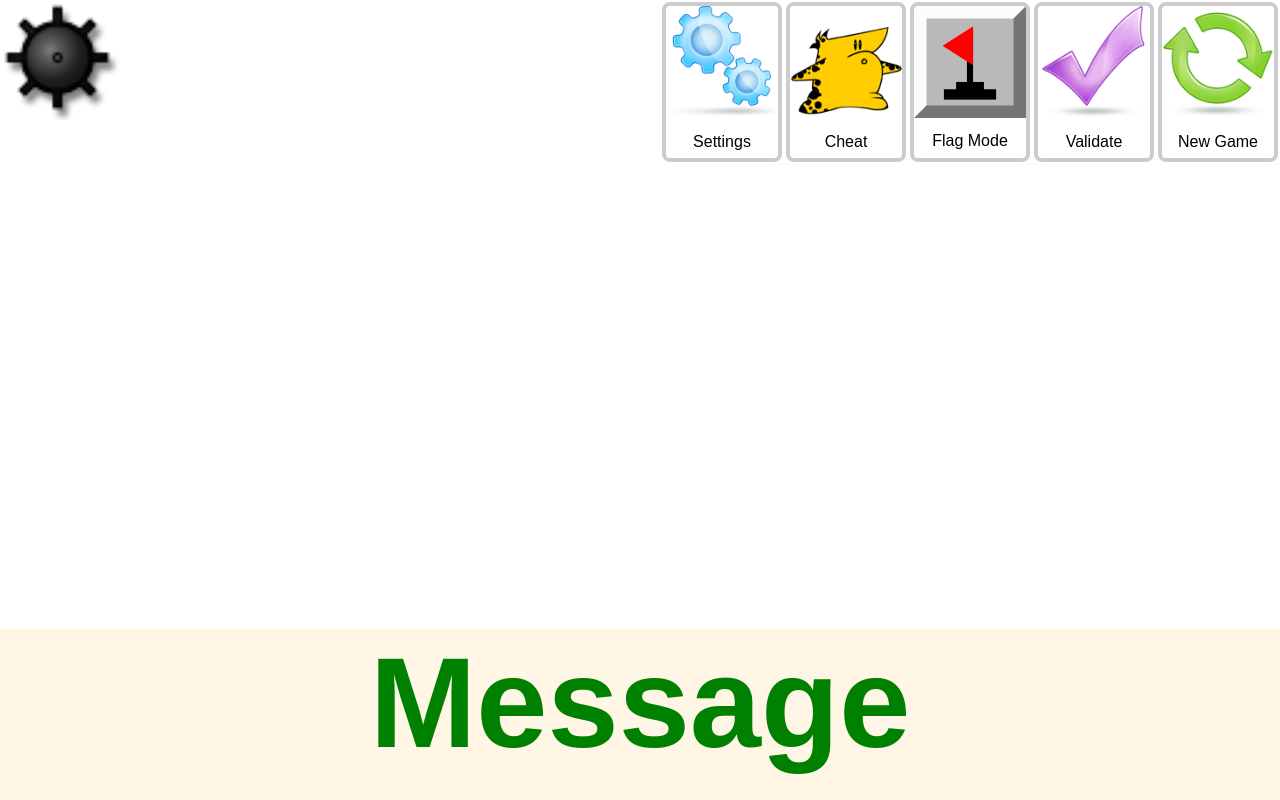
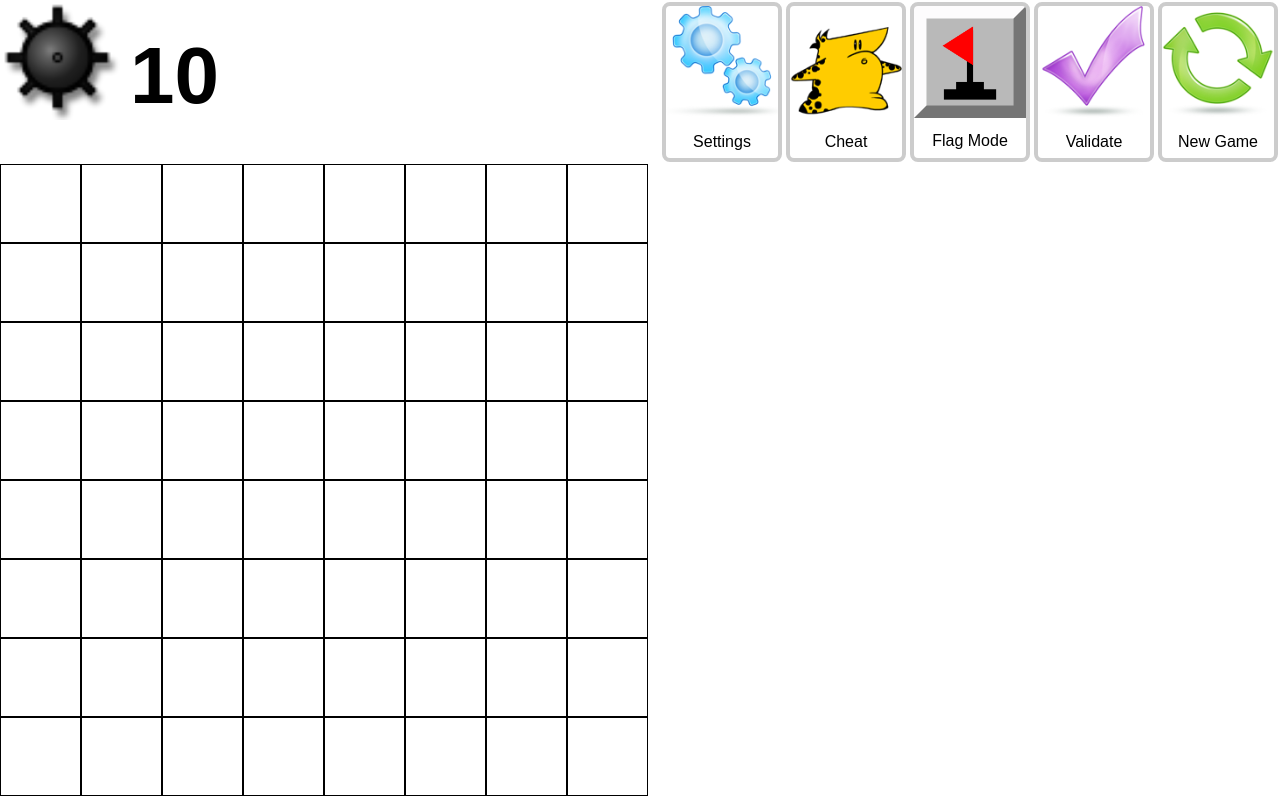
Before and after one commit to tylerbrandt/Minesweeper-JS, a plain HTML site: page public/index.html in a window 1280 px wide. Drawn offline with nearby package versions, Linux system fonts and the light colour scheme; files that its build step writes are made by us from their sources; files whose address does not match are found by name.

Commit message:
app config

```diff
--- a/public/index.html
+++ b/public/index.html
@@ -3,7 +3,7 @@
 	<head>
 		<title>Minesweeper!</title>
 		<script src="http://ajax.googleapis.com/ajax/libs/jquery/1.7.1/jquery.min.js"></script>
-		<link rel="stylesheet" href="public/minesweeper.css"/>
+		<link rel="stylesheet" href="minesweeper.css"/>
 
 	</head>
 	<body>
@@ -34,6 +34,6 @@
 				<h2 id="message">Message</h2>
 			</div>
 		</div>
-		<script src="public/minesweeper.js"></script>
+		<script src="minesweeper.js"></script>
 	</body>
 </html>
```
